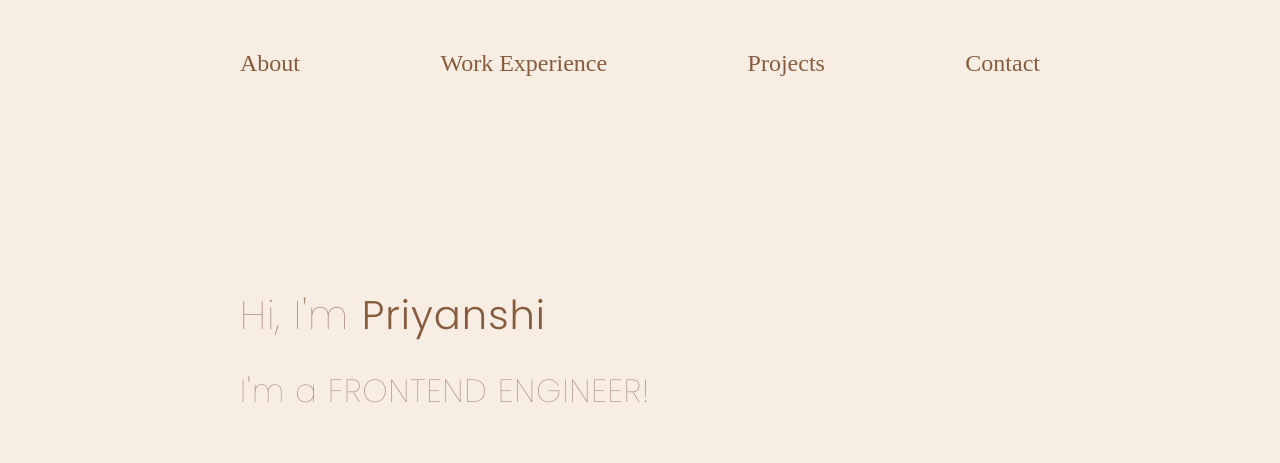
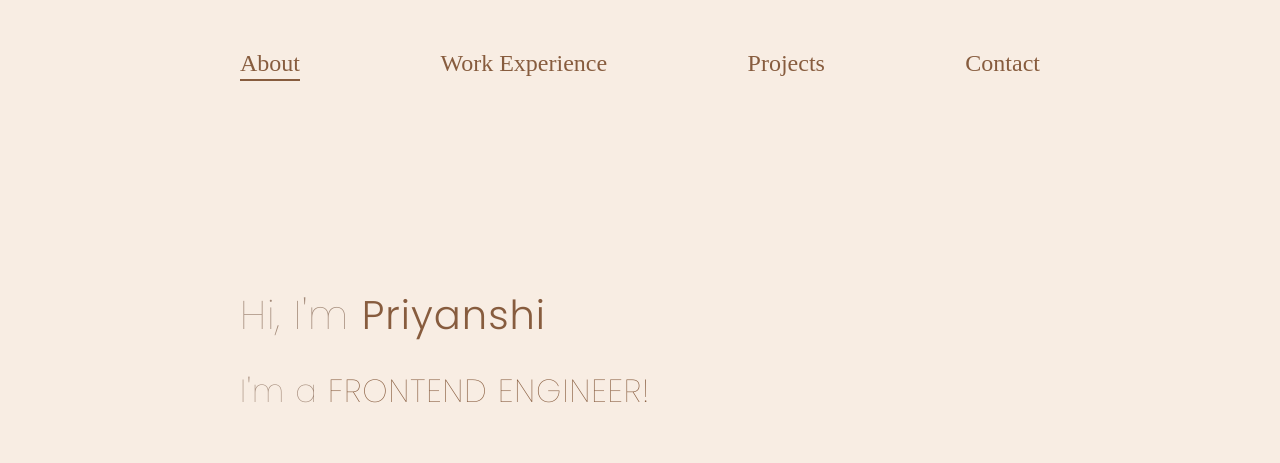
Before and after one commit to priyanshitaneja/portfolio-react, a React (Create React App) app: page /about in a window 1280 px wide. Shown: the top 463 px of the page. Built offline with nearby package versions, Linux system fonts and the light colour scheme.

Commit message:
nav updates

```diff
--- a/src/components/Designation/index.js
+++ b/src/components/Designation/index.js
@@ -4,7 +4,7 @@ const Designation = () => {
   return (
     <div className="designation">
       <h1>Hi, I'm <span className="designation_name">Priyanshi</span></h1>
-      <h2>I'm a FRONTEND ENGINEER!</h2>
+      <h2>I'm a <span className="designation_role">FRONTEND ENGINEER!</span></h2>
     </div>
   );
 };
--- a/src/components/Designation/index.scss
+++ b/src/components/Designation/index.scss
@@ -13,6 +13,10 @@
 
   .designation_name {
     font-weight: 300;
+  }
+
+  .designation_role {
+    font-weight: 200;
   }
 
   @media screen and (min-width: 320px) {
--- a/src/components/Header/index.jsx
+++ b/src/components/Header/index.jsx
@@ -1,15 +1,29 @@
-import { useNavigate } from 'react-router-dom';
+import { NavLink } from "react-router-dom";
 import "./index.scss";
 
 const Header = () => {
-  const navigate = useNavigate();
-
   return (
     <ul className="header">
-      <li className="nav_link" onClick={() => navigate("/about")}>About</li>
-      <li className="nav_link" onClick={() => navigate("/work")}>Work Experience</li>
-      <li className="nav_link" onClick={() => navigate("/projects")}>Projects</li>
-      <li className="nav_link" onClick={() => navigate("/contact")}>Contact</li>
+      <li>
+        <NavLink to={"/about"} className="nav_link">
+          About
+        </NavLink>
+      </li>
+      <li>
+        <NavLink to={"/work"} className="nav_link">
+          Work Experience
+        </NavLink>
+      </li>
+      <li>
+        <NavLink to={"/projects"} className="nav_link">
+          Projects
+        </NavLink>
+      </li>
+      <li>
+        <NavLink to={"/contact"} className="nav_link">
+          Contact
+        </NavLink>
+      </li>
     </ul>
   );
 };
--- a/src/components/Header/index.scss
+++ b/src/components/Header/index.scss
@@ -9,6 +9,7 @@
 
 .nav_link {
   font-size: 14px;
+  text-decoration: none;
 
   &:after{
     content: '';
@@ -28,9 +29,15 @@
   }
 }
 
-// .active {
-//   color: #875c3e !important;
-// }
+.active {
+  color: #875c3e !important;
+
+  &:after{
+    transform: scaleX(1);
+    transition: transform .3s;
+    transform-origin: left;
+  }
+}
 
 @media screen and (min-width: 320px) {
   .header {
```
